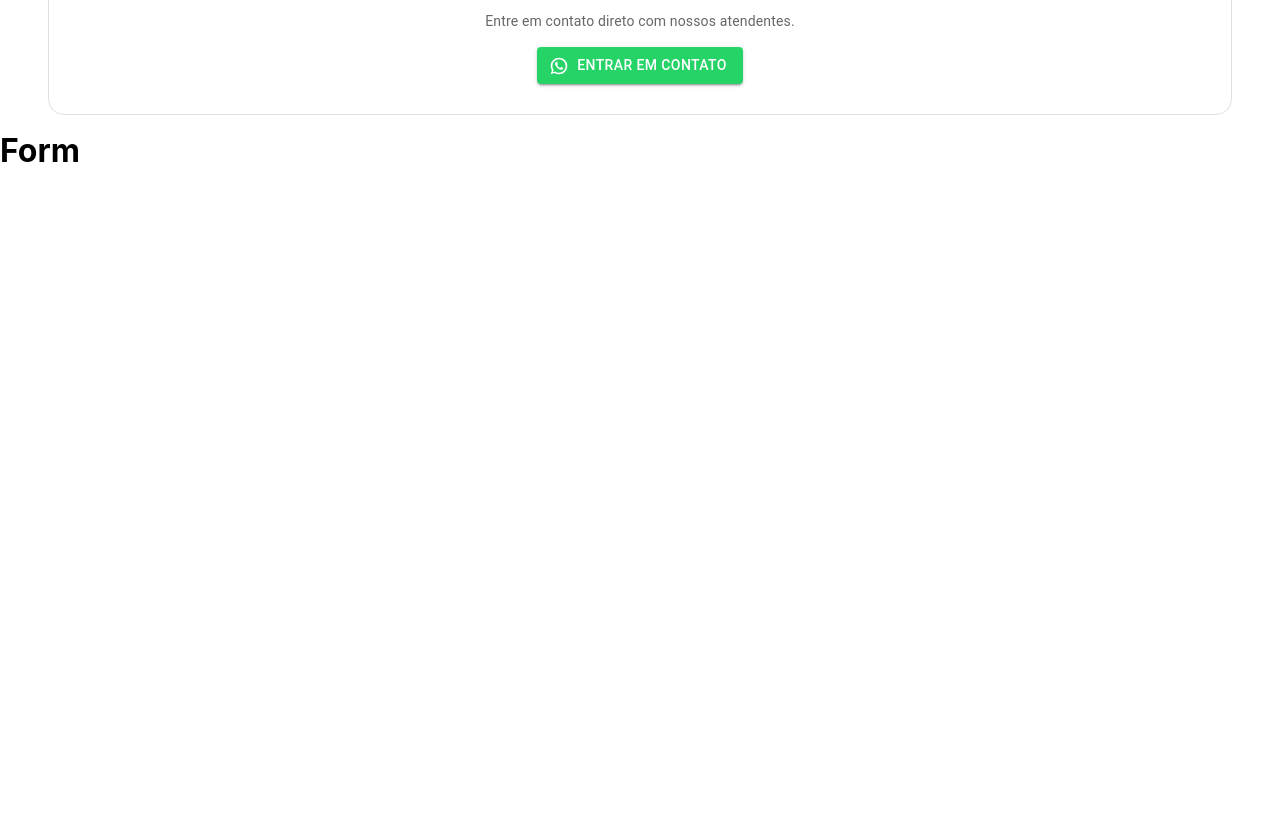
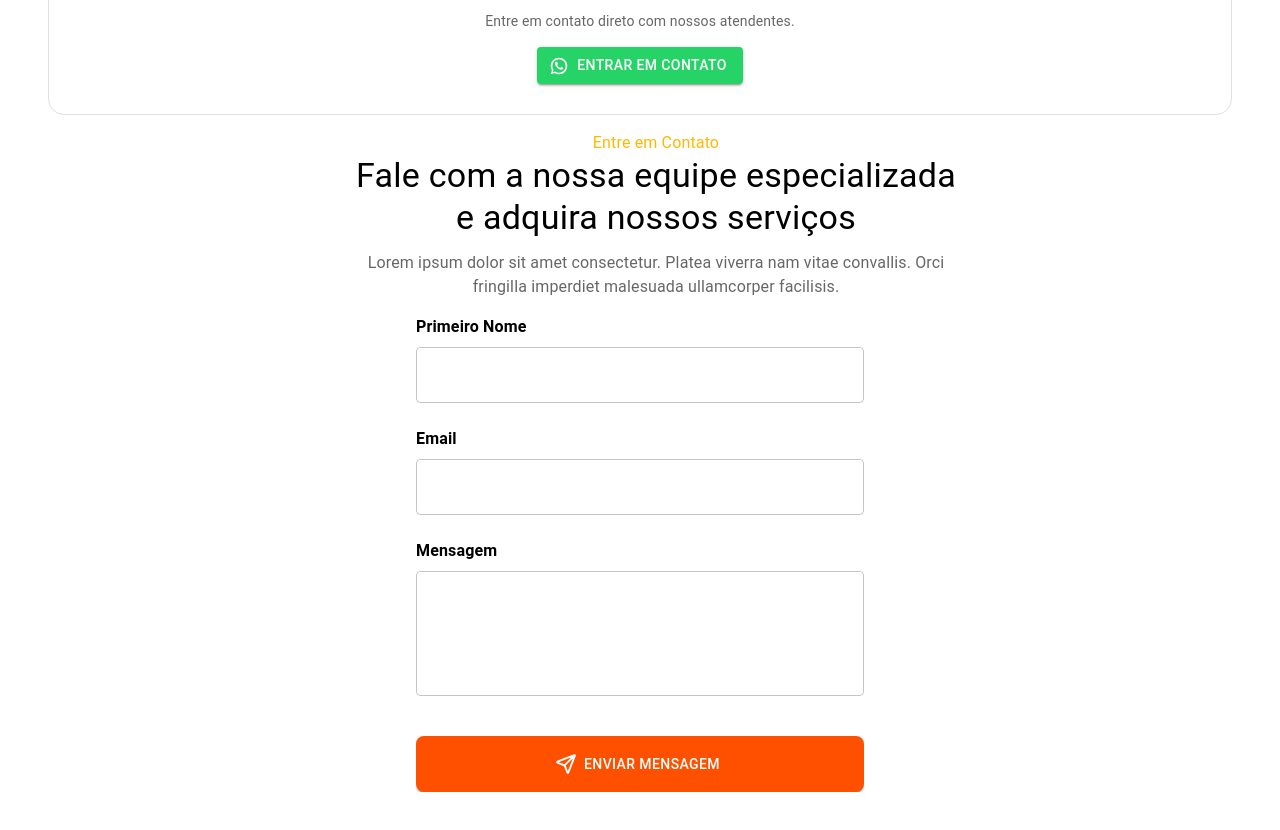
Before and after one commit to Andzuo/test-front-loumar, a React (Create React App) app: page / in a window 1280 px wide. Shown: the part 3080-3910 px from the top of the page. Before the commit the page ends 3250 px from the top, so only its background shows below. Built offline with nearby package versions, Linux system fonts and the light colour scheme.

Commit message:
Feat: add Form Style

```diff
--- a/src/components/Form.jsx
+++ b/src/components/Form.jsx
@@ -1,10 +1,113 @@
 import React from "react";
+import { Box, TextField, Typography, Button, styled } from "@mui/material";
+import SendIcon from "./icons/SendIcon";
+
+const FormContainer = styled(Box)(({ theme }) => ({
+   display: "flex",
+   flexDirection: "column",
+   alignItems: "center",
+   justifyContent: "center",
+   width: "50%",
+   margin: "0 auto",
+   boxSizing: "border-box",
+   marginBottom: "115px",
+   [theme.breakpoints.down("sm")]: {
+      padding: "8px",
+   },
+}));
+
+const FormFieldContainer = styled(Box)(({ theme }) => ({
+   marginBottom: "24px",
+   width: "70%",
+   display: "flex",
+   flexDirection: "column",
+   "& .MuiInputBase-root": {
+      height: "auto",
+   },
+   [theme.breakpoints.down("sm")]: {
+      marginBottom: "8px",
+   },
+}));
+
+const CustomLabel = styled(Typography)(({ theme }) => ({
+   fontWeight: "bold",
+   marginBottom: "8px",
+}));
+
+const FormButtonContainer = styled(Box)(({ theme }) => ({
+   width: "70%",
+   display: "flex",
+   justifyContent: "center",
+   alignItems: "center",
+   marginTop: "16px",
+   textTransform: "none",
+   outline: "none",
+   "& button": {
+      width: "100%",
+      color: "#fff",
+      padding: "16px 20px",
+      borderRadius: "8px",
+   },
+}));
+
+const TextContainer = styled(Box)(({ theme }) => ({
+   flex: 1,
+   width: "100%",
+   paddingLeft: "32px",
+   textAlign: "center",
+   [theme.breakpoints.down("md")]: {
+      paddingLeft: 0,
+      display: "flex",
+      flexDirection: "column",
+      marginTop: "20px",
+      textAlign: "center",
+      alignItems: "center",
+      justifyContent: "center",
+   },
+}));
 
 const Form = () => {
    return (
-      <div>
-         <h1>Form</h1>
-      </div>
+      <FormContainer component="form">
+         <TextContainer>
+            <Typography color="primary">Entre em Contato</Typography>
+            <Typography variant="h4" component="h2" gutterBottom>
+               Fale com a nossa equipe especializada e adquira nossos serviços
+            </Typography>
+            <Typography variant="body1" color="textSecondary" paragraph>
+               Lorem ipsum dolor sit amet consectetur. Platea viverra nam vitae
+               convallis. Orci fringilla imperdiet malesuada ullamcorper
+               facilisis.
+            </Typography>
+         </TextContainer>
+         <FormFieldContainer>
+            <CustomLabel>Primeiro Nome</CustomLabel>
+            <TextField variant="outlined" name="firstName" required />
+         </FormFieldContainer>
+         <FormFieldContainer>
+            <CustomLabel>Email</CustomLabel>
+            <TextField variant="outlined" name="email" type="email" required />
+         </FormFieldContainer>
+         <FormFieldContainer>
+            <CustomLabel>Mensagem</CustomLabel>
+            <TextField
+               variant="outlined"
+               name="message"
+               multiline
+               rows={4}
+               required
+            />
+         </FormFieldContainer>
+         <FormButtonContainer>
+            <Button
+               startIcon={<SendIcon />}
+               variant="contained"
+               color="tertiary"
+            >
+               Enviar mensagem
+            </Button>
+         </FormButtonContainer>
+      </FormContainer>
    );
 };
 
```
